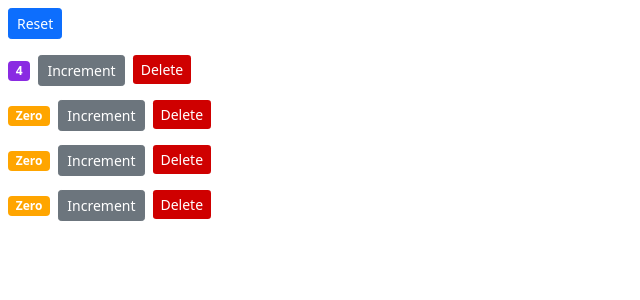
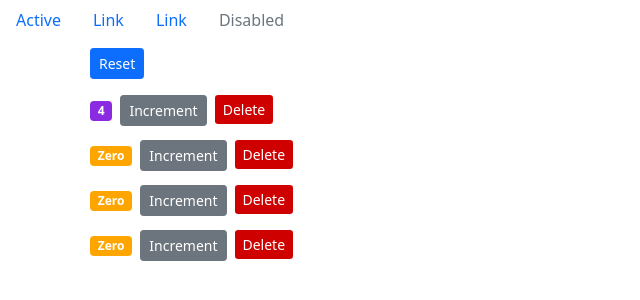
Before and after one commit to martinagabrielli/react-urban-octo, a React (Create React App) app: page / in a window 1280 px wide. Shown: the top 300 px of the page, without its empty margins (0-640 px from the left). Built offline with nearby package versions, Linux system fonts and the light colour scheme.

Commit message:
Change files after Navbar implementation

```diff
--- a/src/App.js
+++ b/src/App.js
@@ -1,24 +1,17 @@
-import logo from './logo.svg';
 import './App.css';
+import NavBar from './components/Navbar';
+import Counters from './components/Counters';
+import Counter from './components/Counter';
+import { Fragment } from 'react/cjs/react.production.min';
 
 function App() {
   return (
-    <div className="App">
-      <header className="App-header">
-        <img src={logo} className="App-logo" alt="logo" />
-        <p>
-          Edit <code>src/App.js</code> and save to reload.
-        </p>
-        <a
-          className="App-link"
-          href="https://reactjs.org"
-          target="_blank"
-          rel="noopener noreferrer"
-        >
-          Learn React
-        </a>
-      </header>
-    </div>
+    <Fragment>
+      <NavBar />
+      <main className="container">
+        <Counters />
+      </main>
+    </Fragment>
   );
 }
 
--- a/src/index.js
+++ b/src/index.js
@@ -4,11 +4,10 @@ import './index.css';
 import App from './App';
 import reportWebVitals from './reportWebVitals';
 import 'bootstrap/dist/css/bootstrap.css';
-import Counters from './components/Counters';
 
 ReactDOM.render(
   <React.StrictMode>
-    <Counters />
+    <App />
   </React.StrictMode>,
   document.getElementById('root')
 );
```
